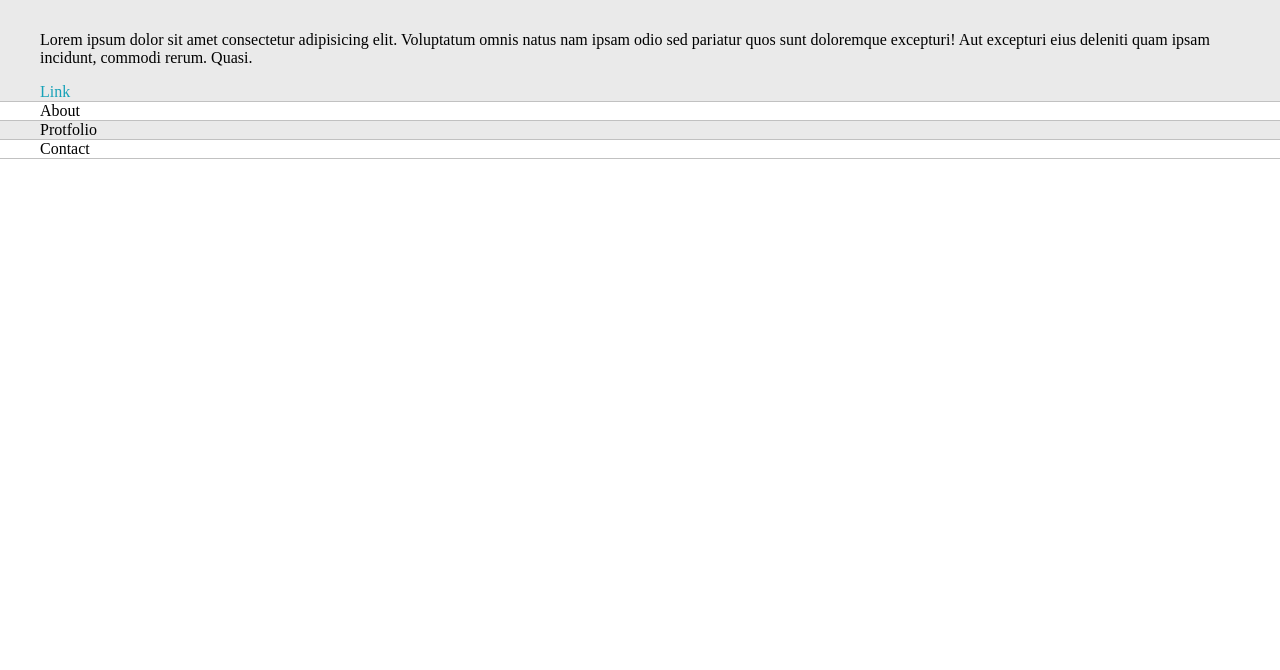
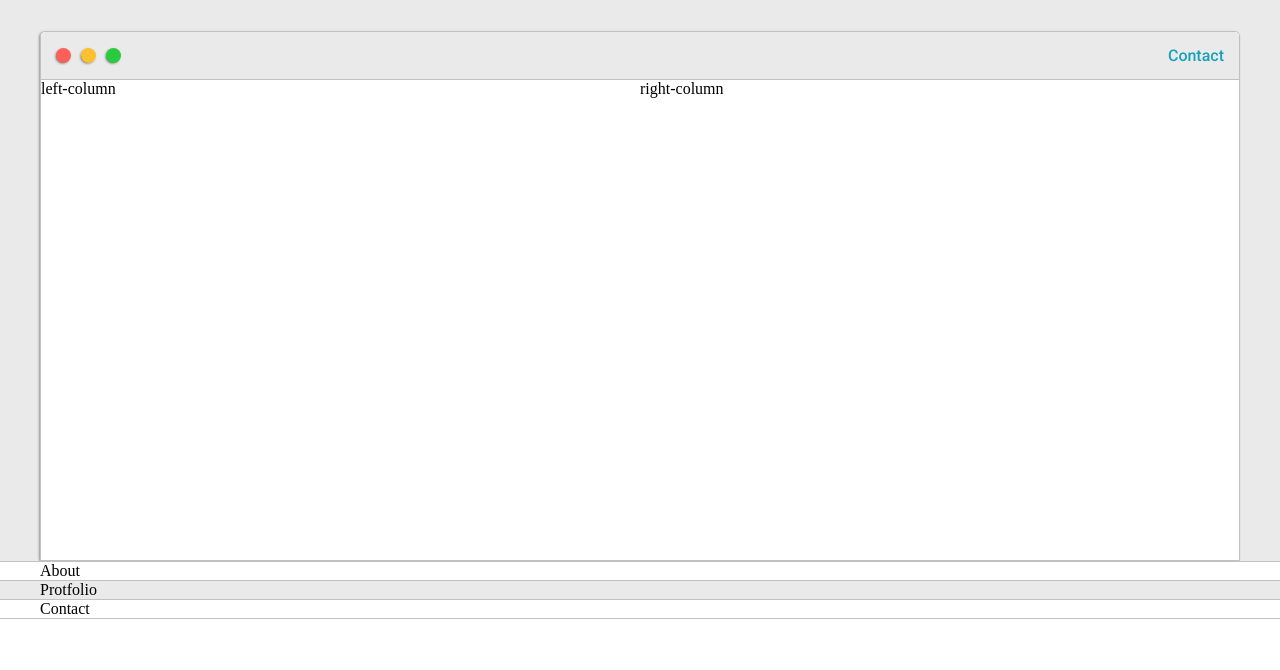
Before and after one commit to dinesh-07/my-profile, a plain HTML site: page index.html in a window 1280 px wide. Shown: the part 130-800 px from the top of the page. Drawn offline with Linux system fonts and the light colour scheme.

Commit message:
Nav changes

```diff
--- a/index.html
+++ b/index.html
@@ -10,19 +10,33 @@
       href="https://fonts.googleapis.com/css2?family=Russo+One&display=swap"
       rel="stylesheet"
     />
+    <link rel="preconnect" href="https://fonts.gstatic.com" />
+    <link
+      href="https://fonts.googleapis.com/css2?family=Roboto:wght@500&display=swap"
+      rel="stylesheet"
+    />
     <link rel="stylesheet" href="style.css" />
   </head>
   <body>
     <section class="s1">
       <div class="main-container">
-        <h1>Hi, I'm Dinesh Kini</h1>
-        <p>
-          Lorem ipsum dolor sit amet consectetur adipisicing elit. Voluptatum
-          omnis natus nam ipsam odio sed pariatur quos sunt doloremque
-          excepturi! Aut excepturi eius deleniti quam ipsam incidunt, commodi
-          rerum. Quasi.
-        </p>
-        <a href="#">Link</a>
+        <div class="greeting-wrapper">
+          <h1>Hi, I'm Dinesh Kini</h1>
+        </div>
+        <div class="intro-wrapper">
+          <div class="nav-wrapper">
+            <div class="dots-wrapper">
+              <div id="dot-1" class="browser-dot"></div>
+              <div id="dot-2" class="browser-dot"></div>
+              <div id="dot-3" class="browser-dot"></div>
+            </div>
+            <ul id="navigation">
+              <li><a href="#">Contact</a></li>
+            </ul>
+          </div>
+          <div class="left-column">left-column</div>
+          <div class="right-column">right-column</div>
+        </div>
       </div>
     </section>
     <section class="s2">
--- a/style.css
+++ b/style.css
@@ -23,6 +23,7 @@ h6,
 strong {
   color: var(--mainText);
   font-family: 'Russo One', sans-serif;
+  font-weight: 500;
 }
 
 p,
@@ -35,6 +36,7 @@ textarea {
 a {
   text-decoration: none;
   color: #17a2b8;
+  font-family: 'Roboto', sans-serif;
 }
 ul {
   list-style: none;
@@ -78,6 +80,84 @@ h6 {
   width: 1200px;
   margin: 0 auto;
 }
+.greeting-wrapper {
+  display: grid;
+  text-align: center;
+  align-content: center;
+  min-height: 10em;
+}
+
+.intro-wrapper {
+  background-color: var(--secondaryColor);
+  border: 1px solid var(--borderColor);
+  border-radius: 5px 5px 0 0;
+
+  -webkit-box-shadow: -1px 1px 3px -1px rgba(0, 0, 0, 0.75);
+  -moz-box-shadow: -1px 1px 3px -1px rgba(0, 0, 0, 0.75);
+  box-shadow: -1px 1px 3px -1px rgba(0, 0, 0, 0.75);
+
+  display: grid;
+  grid-template-columns: 1fr 1fr;
+  grid-template-rows: 3rem 30rem;
+  grid-template-areas: 'nav-wrapper nav-wrapper' 'left-column right-column';
+}
+
+.nav-wrapper {
+  border-radius: 5px 5px 0 0;
+  grid-area: nav-wrapper;
+  border-bottom: 1px solid var(--borderColor);
+  display: flex;
+  justify-content: space-between;
+  align-items: center;
+  background-color: var(--mainColor);
+}
+
+#navigation {
+  margin: 0;
+  padding: 10px;
+}
+
+#navigation li {
+  display: inline-block;
+  margin-right: 5px;
+  margin-left: 5px;
+}
+
+.dots-wrapper {
+  display: flex;
+  padding: 10px;
+}
+
+.browser-dot {
+  background-color: black;
+  height: 15px;
+  width: 15px;
+  border-radius: 50%;
+  margin: 5px;
+
+  -webkit-box-shadow: -1px 1px 3px -1px rgba(0, 0, 0, 0.75);
+  -moz-box-shadow: -1px 1px 3px -1px rgba(0, 0, 0, 0.75);
+  box-shadow: -1px 1px 3px -1px rgba(0, 0, 0, 0.75);
+}
+#dot-1 {
+  background-color: #fc6058;
+}
+
+#dot-2 {
+  background-color: #fec02f;
+}
+
+#dot-3 {
+  background-color: #2aca3e;
+}
+
+.left-column {
+  grid-area: left-column;
+}
+
+.right-column {
+  grid-area: right-column;
+}
 
 @media screen and (max-width: 1200px) {
   .main-container {
```
